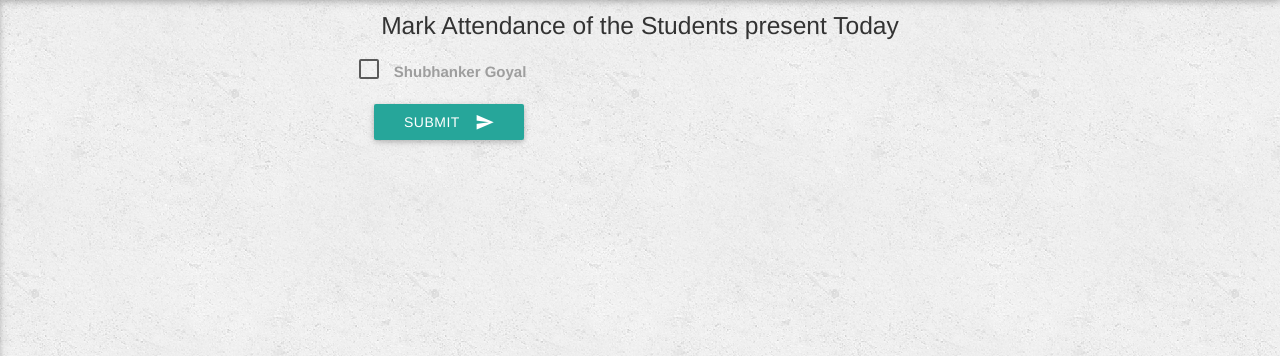
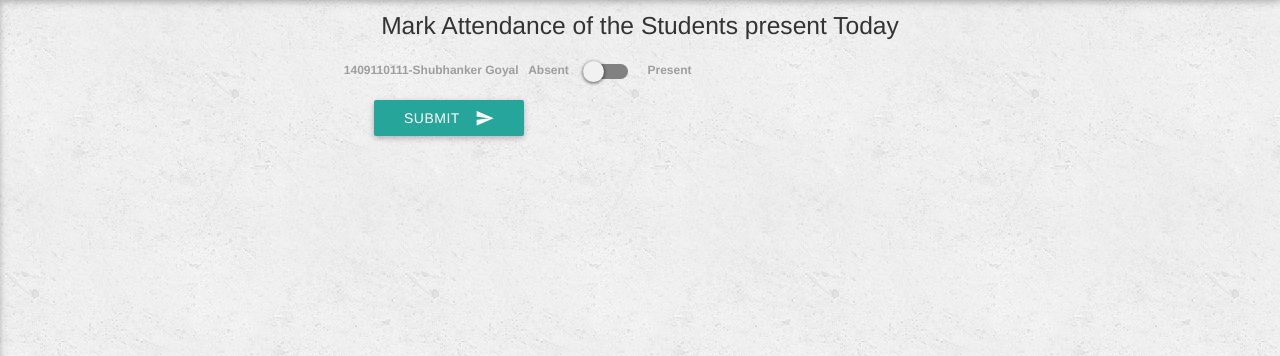
Before and after one commit to shubh1710/attendence-manager, a Django app: page /attend/16/mark_attendence/ in a window 1280 px wide. Shown: the part 64-420 px from the top of the page. Run offline with Django 3.2, Linux system fonts and the light colour scheme; a user stored in the database is signed in; data comes from the database, SQL or seed files in the repository; some libraries are stand-ins or nearby versions.

Commit message:
fixed bug

```diff
--- a/attend/templates/attend/mark_attendence.html
+++ b/attend/templates/attend/mark_attendence.html
@@ -9,12 +9,14 @@
 				<legend><center><h5>Mark Attendance of the Students present Today</h5></center></legend>
 				<div class="form-group">
 					{% for i in clas.student_set.all %}
-					<div class="col-md-6">
-  						<p>
-      						<input type="checkbox" class="filled-in" name="list"  value="{{ i.name }}" id="filled-in-box" />
-      						<label for="filled-in-box">{{i.name }}</label>
-						</p>
-					</div>
+					<div class="switch">
+						<label>
+      						<input type="checkbox" name="list"  value="{{ i.name }}">{{i.univ_roll_no}}-{{ i.name }} &nbsp
+      						Absent
+      						<span class="lever"></span>
+      						Present
+      					</label>
+      				</div>
 					{% endfor %}
 				</div>
       			<div class="col-md-6">
```
